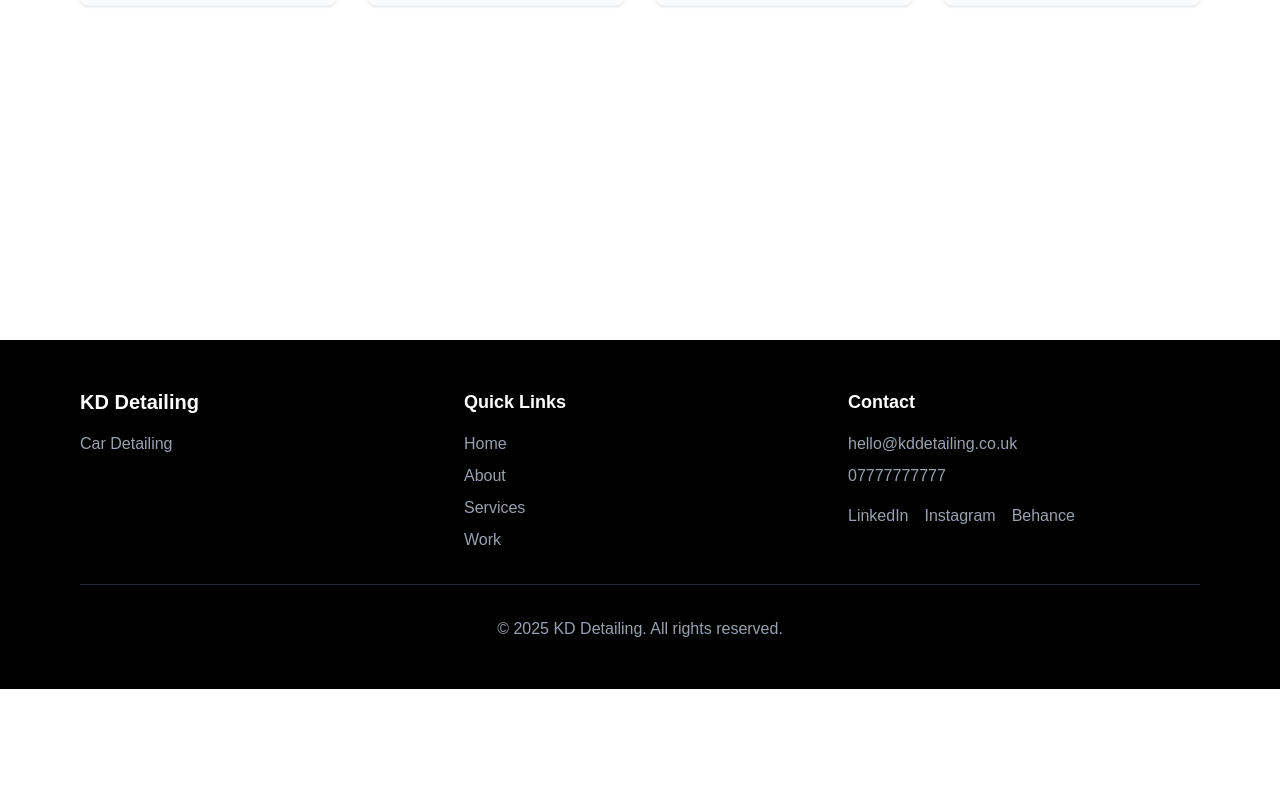
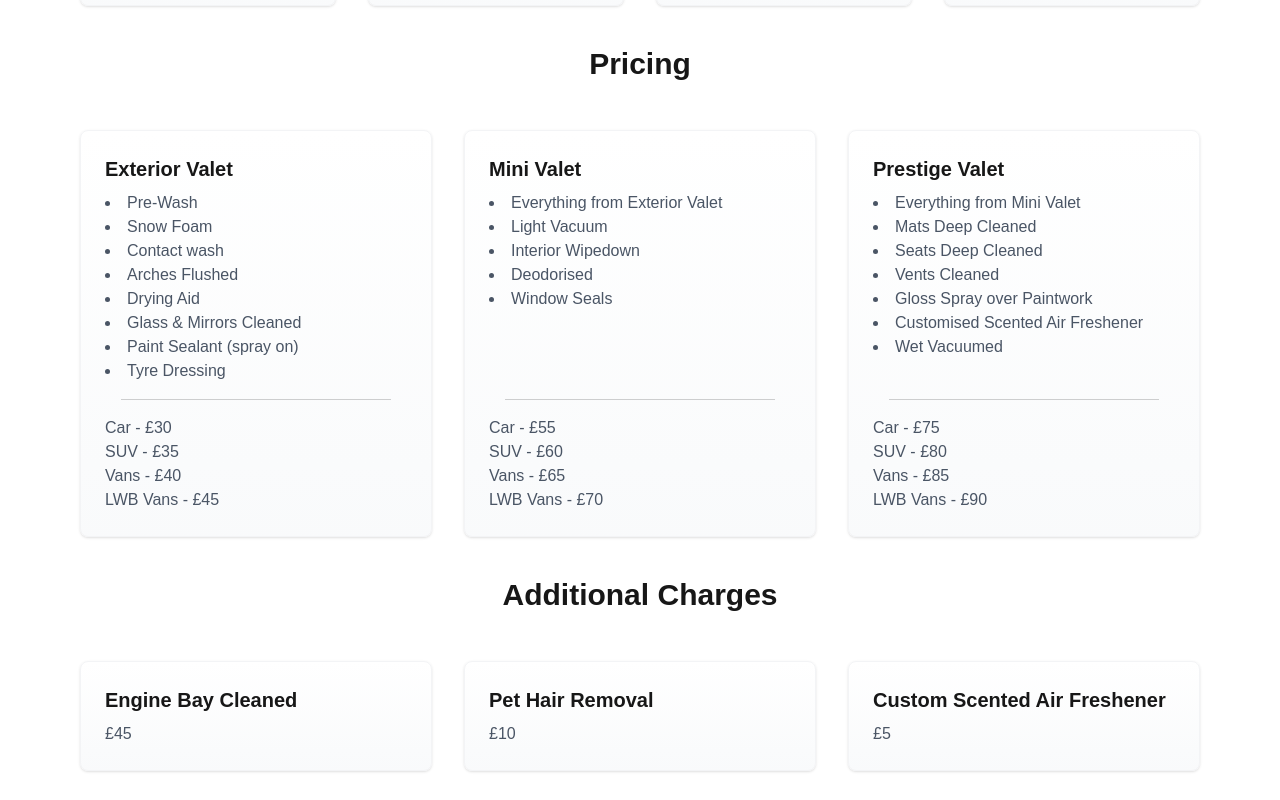
Before and after one commit to Dannyj1984/kd-detailing, a Next.js app: page /services in a window 1280 px wide. Shown: the part 460-1260 px from the top of the page. Before the commit the page ends 1149 px from the top, so only its background shows below. Built offline with nearby package versions, Linux system fonts and the light colour scheme.

Commit message:
feat: add services and pricing

```diff
--- a/src/app/components/Services.tsx
+++ b/src/app/components/Services.tsx
@@ -21,6 +21,92 @@ const services = [
   }
 ];
 
+const pricing = [
+  {
+    title: 'Exterior Valet',
+    services: [
+      {title: 'Pre-Wash'},
+      {title: 'Snow Foam'},
+      {title: 'Contact wash'},
+      {title: 'Arches Flushed'},
+      {title: 'Drying Aid'},
+      {title: 'Glass & Mirrors Cleaned'},
+      {title: 'Paint Sealant (spray on)'},
+      {title: 'Tyre Dressing'},
+    ],
+    cars: [
+      {
+        title: 'Car', price: '£30'
+      },
+      {
+        title: 'SUV', price: '£35'
+      },
+      {
+        title: 'Vans', price: '£40'
+      },
+      {
+        title: 'LWB Vans', price: '£45'
+      },
+    ]
+  },
+  {
+    title: 'Mini Valet',
+    services: [
+      {title: 'Everything from Exterior Valet'},
+      {title: 'Light Vacuum'},
+      {title: 'Interior Wipedown'},
+      {title: 'Deodorised'},
+      {title: 'Window Seals'},
+    ],
+    cars: [
+      {
+        title: 'Car', price: '£55'
+      },
+      {
+        title: 'SUV', price: '£60'
+      },
+      {
+        title: 'Vans', price: '£65'
+      },
+      {
+        title: 'LWB Vans', price: '£70'
+      },
+    ]
+  },
+  {
+    title: 'Prestige Valet',
+    services: [
+      {title: 'Everything from Mini Valet'},
+      {title: 'Mats Deep Cleaned'},
+      {title: 'Seats Deep Cleaned'},
+      {title: 'Vents Cleaned'},
+      {title: 'Gloss Spray over Paintwork'},
+      {title: 'Customised Scented Air Freshener'},
+      {title: 'Wet Vacuumed'},
+    ],
+    cars: [
+      {
+        title: 'Car', price: '£75'
+      },
+      {
+        title: 'SUV', price: '£80'
+      },
+      {
+        title: 'Vans', price: '£85'
+      },
+      {
+        title: 'LWB Vans', price: '£90'
+      },
+    ]
+  },
+]
+
+const additionalServices = [
+  { title: 'Engine Bay Cleaned', price: '£45' },
+  { title: 'Pet Hair Removal', price: '£10' },
+  { title: 'Custom Scented Air Freshener', price: '£5' },
+]
+
 export default function Services() {
   return (
     <section id="services" className="py-20 bg-white">
@@ -43,6 +129,56 @@ export default function Services() {
           ))}
         </div>
       </div>
+      <div className="max-w-6xl mx-auto px-4 pt-10">
+        <h2 className="text-3xl font-bold mb-12 text-center">Pricing</h2>
+        <div className="grid grid-cols-1 md:grid-cols-2 lg:grid-cols-3 gap-8">
+          {pricing.map((price, index) => (
+            <div
+              key={index}
+              className={`p-6 bg-gradient-to-b from-white to-gray-50 rounded-lg shadow-sm hover:shadow-2xl hover:cursor-pointer hover:scale-130 hover:z-10 transition-all duration-300 border border-gray-100 relative
+                ${index % 4 === 0 ? 'hover:translate-x-[25%]' : ''}
+                ${index % 4 === 3 ? 'hover:translate-x-[-25%]' : ''}
+                ${index % 4 === 1 ? 'hover:translate-x-[12%]' : ''}
+                ${index % 4 === 2 ? 'hover:translate-x-[-12%]' : ''}`}
+            >
+              <div className="flex flex-col h-full">
+                <div>
+                  <h3 className="text-xl font-semibold mb-2">{price.title}</h3>
+                  {price.services.map((service, index) => (
+                    <li key={index} className="text-gray-600">{service.title}</li>
+                  ))}
+                </div>
+
+                <div className="mt-auto">
+                <hr className="my-4 mx-4 opacity-20" />
+                  {price.cars.map((car, index) => (
+                    <p key={index} className="text-gray-600">{car.title} - {car.price}</p>
+                  ))}
+                </div>
+              </div>
+            </div>
+          ))}
+        </div>
+      </div>
+      <div className="max-w-6xl mx-auto px-4 pt-10">
+        <h2 className="text-3xl font-bold mb-12 text-center">Additional Charges</h2>
+        <div className="grid grid-cols-1 md:grid-cols-2 lg:grid-cols-3 gap-8">
+          {additionalServices.map((service, index) => (
+            <div
+              key={index}
+              className={`p-6 bg-gradient-to-b from-white to-gray-50 rounded-lg shadow-sm hover:shadow-2xl hover:cursor-pointer hover:scale-130 hover:z-10 transition-all duration-300 border border-gray-100 relative
+                ${index % 4 === 0 ? 'hover:translate-x-[25%]' : ''}
+                ${index % 4 === 3 ? 'hover:translate-x-[-25%]' : ''}
+                ${index % 4 === 1 ? 'hover:translate-x-[12%]' : ''}
+                ${index % 4 === 2 ? 'hover:translate-x-[-12%]' : ''}`}
+            >
+              {/* <div className="text-4xl mb-4">{service.icon}</div> */}
+              <h3 className="text-xl font-semibold mb-2">{service.title}</h3>
+              <p className="text-gray-600">{service.price}</p>
+            </div>
+          ))}
+        </div>
+      </div>
     </section>
   );
 }
```
